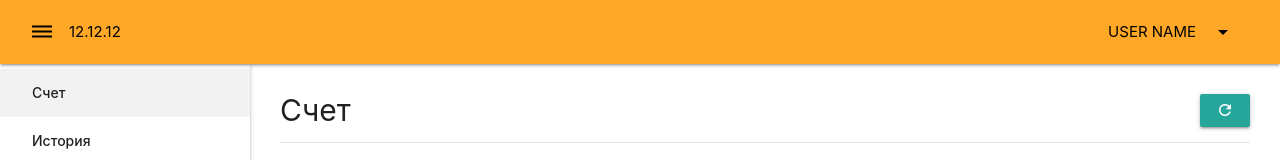
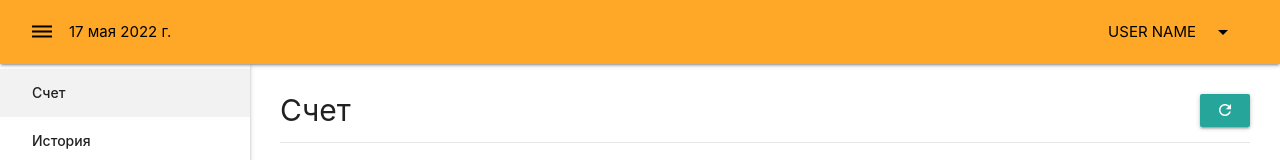
Before and after one commit to ZinovievaNV/crm-vue, a Vue app: page / in a window 1280 px wide. Shown: the top 160 px of the page. Built offline with nearby package versions, Linux system fonts and the light colour scheme.

Commit message:
filter function created for date and dropdown opening/destroying

```diff
--- a/src/components/app/Navbar.vue
+++ b/src/components/app/Navbar.vue
@@ -5,7 +5,7 @@
         <a href="#" @click.prevent="$emit('click')">
           <i class="material-icons black-text">dehaze</i>
         </a>
-          <span class="black-text">12.12.12</span>
+        <span class="black-text">{{ date | date('date')}}</span>
       </div>
 
       <ul class="right hide-on-small-and-down">
@@ -14,6 +14,7 @@
             class="dropdown-trigger black-text"
             href="#"
             data-target="dropdown"
+            ref="dropdown"
           >
             USER NAME
             <i class="material-icons right">arrow_drop_down</i>
@@ -21,13 +22,13 @@
 
           <ul id="dropdown" class="dropdown-content">
             <li>
-                <a href="#" class="black-text">
+              <router-link to="/profile" class="black-text">
                 <i class="material-icons">account_circle</i>Профиль
-                </a>
+              </router-link>
             </li>
             <li class="divider" tabindex="-1"></li>
             <li>
-                <a href="#" class="black-text">
+              <a href="#" @click.prevent="logout" class="black-text">
                 <i class="material-icons">assignment_return</i>Выйти
               </a>
             </li>
@@ -36,5 +37,45 @@
       </ul>
     </div>
   </nav>
+</template>
 
-</template>
+<script>
+export default {
+  name: "sidebar",
+  data() {
+    return {
+      date: new Date(),
+      interval: null,
+      drop: null,
+    };
+  },
+
+  methods: {
+    logout() {
+      this.$router.push("/login?message=logout");
+    },
+  },
+  mounted() {
+    this.interval = setInterval(() => {
+      this.date = new Date();
+    }, 1000);
+    this.drop = M.Dropdown.init(this.$refs.dropdown, { constrainWidth: true });
+  },
+  beforeDestroy() {
+    clearInterval(this.interval)
+    //если существует у переменной метод destroy
+    if(this.drop && this.drop.destroy){
+      this.drop.destroy()
+    }
+  },
+  // computed: {
+  //   getDate: function() {
+  //         let date = new Date();
+  //     this.fullDate = `${date.getDate()+'.' + (date.getMonth() + 1) + '.' + date.getFullYear()}`
+  //       console.log(fullDate)
+  //     return fullDate
+
+  //   },
+  // },
+};
+</script>
--- /dev/null
+++ b/src/filters/date.js
@@ -0,0 +1,19 @@
+export default function DateFilter(value, format = 'date') {
+    const options = {}
+    if (format.includes('date')) {
+        options.day = '2-digit'
+        options.month = 'long'
+        options.year = 'numeric'
+
+    }
+    if (format.includes('time')) {
+        options.hour = '2-digit'
+        options.minute = '2-digit'
+        options.second = '2-digit'
+    }
+
+
+
+    return new Intl.DateTimeFormat('ru-RU', options).format(new Date(value))
+
+}
--- a/src/layouts/MainLayout.vue
+++ b/src/layouts/MainLayout.vue
@@ -10,9 +10,9 @@
     </main>
 
     <div class="fixed-action-btn">
-      <a class="btn-floating btn-large blue" href="#">
+      <router-link to="/record" class="btn-floating btn-large blue">
         <i class="large material-icons">add</i>
-      </a>
+      </router-link>
     </div>
   </div>
 </template>
--- a/src/main.js
+++ b/src/main.js
@@ -1,11 +1,13 @@
 import Vue from 'vue'
 import App from './App.vue'
 import './registerServiceWorker'
+import dateFilter from './filters/date'
 import router from './router'
 import store from './store'
 import 'materialize-css/dist/js/materialize.min'
 
 Vue.config.productionTip = false
+Vue.filter('date', dateFilter)
 
 new Vue({
   router,
```
Also changed, not shown: src/components/app/Sidebar.vue (+5 -5 lines). Lines whose indentation alone changed are shown as unchanged.
